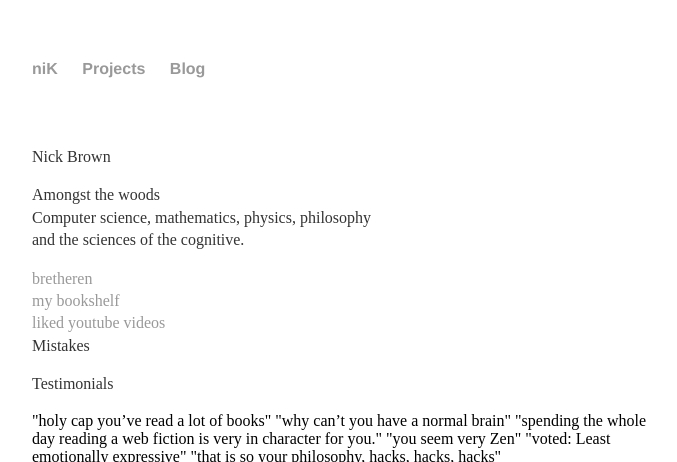
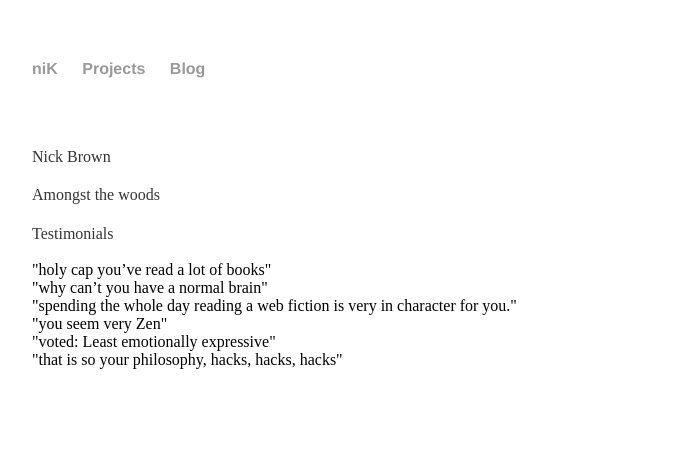
Before and after one commit to nickaustinbrown/twomonkeystalking.github.io, a Jekyll site: the page built from index.html, in a window 1280 px wide, cut to the strip 0-462 px from the top of the page. Shown: the whole strip, without its empty margins (288-965 px from the left). Built offline with Jekyll 4.4.1, drawn with Linux system fonts in a browser that asks for light colours.

Commit message:
Update index.html

```diff
--- a/index.html
+++ b/index.html
@@ -7,31 +7,21 @@ title: About
  </br >
 	<p>Nick Brown</p>
 	<p>Amongst the woods </br >
-	Computer science, mathematics, physics, philosophy </br >
-		and the sciences of the cognitive.
-	</p>
-
-	<p>
-		<a href="https://nickaustinbrown.github.io/others"> bretheren </a> </br >
-		<a href="https://www.goodreads.com/review/list/35831082-nick-brown?view=covers"> my bookshelf </a> </br >
-		<a href="https://www.youtube.com/playlist?list=LLgI0aN-p47p_Ai0MRiYv1Jw"> liked youtube videos </a> </br >
-	Mistakes
-	</p>
 
 	<p>Testimonials</p>
 
-"holy cap you’ve read a lot of books"
-"why can’t you have a normal brain"
-"spending the whole day reading a web fiction is very in character for you."
-"you seem very Zen"
-"voted: Least emotionally expressive"
-"that is so your philosophy, hacks, hacks, hacks"
+"holy cap you’ve read a lot of books"   </br >
+"why can’t you have a normal brain"  </br >
+"spending the whole day reading a web fiction is very in character for you."   </br >
+"you seem very Zen"   </br >
+"voted: Least emotionally expressive"   </br >
+"that is so your philosophy, hacks, hacks, hacks"   </br >
 
 
 </br>
 
 <!-- Calendar widget begin -->
-<div class="calendly-inline-widget" data-url="https://calendly.com/twomonkeys/40min" style="min-width:320px;"></div>
+<div class="calendly-inline-widget" data-url="https://calendly.com/twomonkeys/40min" style="min-width:320px;height:700px;"></div>
 <script type="text/javascript" src="https://assets.calendly.com/assets/external/widget.js"></script>
 
 </div><!-- /.blurb -->
```
